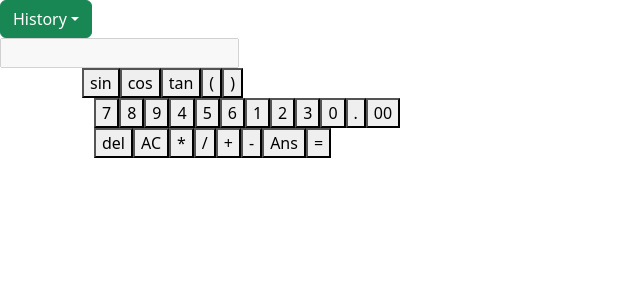
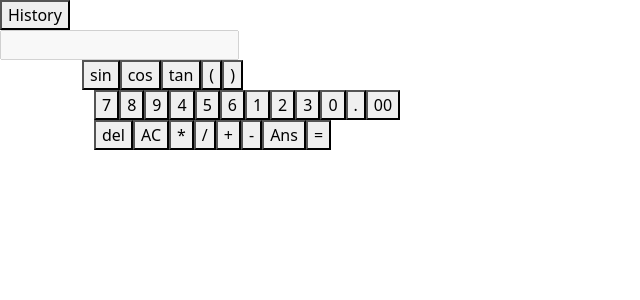
Before and after one commit to hanhwanglim/calculator, a React (Create React App) app: page / in a window 1280 px wide. Shown: the top 300 px of the page, without its empty margins (0-640 px from the left). Built offline with nearby package versions, Linux system fonts and the light colour scheme.

Commit message:
Bug fixes and refactoring

```diff
--- a/src/components/Calculator.jsx
+++ b/src/components/Calculator.jsx
@@ -13,16 +13,27 @@ function Calculator() {
   const [history, setHistory] = useState([]);
   const [syntaxError, setSyntaxError] = useState(false);
 
+  /**
+   * Adds the button value to the display and expression
+   * @param {String} value button value
+   */
   const handleNormalButtons = (value) => {
-    const input = (value === 'Ans') ? history.at(-1).answer : value;
+    let input;
+    if (value === 'Ans') input = history.at(-1).answer;
+    else if (value === '00') input = value.split('');
+    else input = [value];
 
     setDisplayExpression((prevDisplayExpression) => {
-      return [...prevDisplayExpression, value];
+      return [...prevDisplayExpression, ...input];
     });
 
-    setExpression((prevExpression) => [...prevExpression, input]);
+    setExpression((prevExpression) => [...prevExpression, ...input]);
   };
 
+  /**
+   * Special handler specifically for trigonometric functions
+   * @param {String} value button value
+   */
   const handleTrigonometryButtons = (value) => {
     const prevIsNumber = !isNaN(expression.at(-1));
     const operator = prevIsNumber ? `*Math.${value}` : `Math.${value}`;
@@ -34,12 +45,26 @@ function Calculator() {
     setExpression((prevExpression) => [...prevExpression, operator]);
   };
 
+  /**
+   * Replaces the display and expression with value
+   * @param {String} value value
+   */
+  const replaceExpression = (value) => {
+    setDisplayExpression(() => value.split(''));
+    setExpression(() => value.split(''));
+  };
+
+  /**
+   * Computes the expression and replaces display with that value
+   */
   const calculate = () => {
     const exp = expression.join('');
 
     try {
       const ans = eval(exp).toString();
       setSyntaxError(false);
+
+      // Add expression and answer to history
       setHistory((prevHistory) => {
         const hist = {
           expression: exp,
@@ -47,24 +72,22 @@ function Calculator() {
         };
         return [...prevHistory, hist];
       });
-      setExpression(() => ans.split(''));
-      setDisplayExpression(() => ans.split(''));
+
+      replaceExpression(ans);
     } catch (error) {
       setSyntaxError(true);
     }
   };
 
+  /**
+   * Delete an operation or button from expression and display
+   */
   const deleteExpression = () => {
     setDisplayExpression((prevDisplayExpression) => {
       return prevDisplayExpression.slice(0, -1);
     });
 
     setExpression((prevExpression) => prevExpression.slice(0, -1));
-  };
-
-  const replaceExpression = (value) => {
-    setDisplayExpression(() => value.split(''));
-    setExpression(() => value.split(''));
   };
 
   const handleButton = [
@@ -81,6 +104,7 @@ function Calculator() {
         display={displayExpression}
         syntaxError={syntaxError}
         history={history}
+        handleButton={replaceExpression}
       />
       <Board
         handleButton={handleButton}
--- a/src/components/Display.jsx
+++ b/src/components/Display.jsx
@@ -11,7 +11,7 @@ function Display(props) {
     <div>
       <History
         history={props.history}
-        handleButton={props.replaceExpression}
+        handleButton={props.handleButton}
       />
       <form>
         <input
--- a/src/components/Functional.jsx
+++ b/src/components/Functional.jsx
@@ -3,12 +3,14 @@ import {Trigonometry, Bracket} from '../Keys';
 import Buttons from './Buttons';
 
 /**
+ * Creates button row for trigonometric functions
  * @param {React.props} props
- * @return {React.Component} functional button component
+ * @return {React.Component} trigonometric component
  */
-function Functional(props) {
-  const [handleNormalButtons, handleTrigonometryButtons] = props.handleButton;
-  const trigonometryFunctions = Trigonometry.map((triganometry, index) => {
+function createTrigonometricButtons(props) {
+  const [, handleTrigonometryButtons] = props.handleButton;
+
+  const trigonometryFunctions = Trigonometry.map((triganometry) => {
     return (
       <div key={`col-${triganometry.id}`} className="column">
         <Buttons
@@ -19,6 +21,17 @@ function Functional(props) {
       </div>
     );
   });
+
+  return trigonometryFunctions;
+}
+
+/**
+ * Create button row for brackets
+ * @param {React.props} props
+ * @return {React.Component} bracket button row
+ */
+function createBracketButtons(props) {
+  const [handleNormalButtons] = props.handleButton;
 
   const bracketButtons = Bracket.map((bracket, index) => {
     return (
@@ -32,9 +45,20 @@ function Functional(props) {
     );
   });
 
+  return bracketButtons;
+}
+
+/**
+ * @param {React.props} props
+ * @return {React.Component} functional button component
+ */
+function Functional(props) {
+  const trigonometricButtons = createTrigonometricButtons(props);
+  const bracketButtons = createBracketButtons(props);
+
   return (
     <div>
-      <div className="btn-group">{trigonometryFunctions}</div>
+      <div className="btn-group">{trigonometricButtons}</div>
       <div className="btn-group">{bracketButtons}</div>
     </div>
   );
--- a/src/components/History.jsx
+++ b/src/components/History.jsx
@@ -1,5 +1,25 @@
 import React from 'react';
-import Dropdown from 'react-bootstrap/Dropdown';
+
+/**
+ * Creates dropdown item for history
+ * @param {React.props} props
+ * @return {React.Component} dropdown items
+ */
+function createHistoryList(props) {
+  const historyList = props.history.map((history, index) => {
+    const {expression, answer} = history;
+    return (
+      <a
+        key={`${index}:${expression}=${answer}`}
+        onClick={() => props.handleButton(answer)}
+      >
+        {`${expression} = ${answer}`}
+      </a>
+    );
+  });
+
+  return historyList;
+}
 
 /**
  * Calculation history
@@ -7,30 +27,15 @@ import Dropdown from 'react-bootstrap/Dropdown';
  * @return {React.Component} history dropdown
  */
 function History(props) {
-  const historyList = () => {
-    return props.history.map((history, index) => {
-      const {expression, answer} = history;
-      return (
-        <Dropdown.Item
-          key={`${index}:${expression}=${answer}`}
-          onClick={() => props.handleButton(answer)}
-        >
-          {`${expression} = ${answer}`}
-        </Dropdown.Item>
-      );
-    });
-  };
+  const historyList = createHistoryList(props);
 
   return (
-    <Dropdown>
-      <Dropdown.Toggle variant="success" id="dropdown-basic">
-        History
-      </Dropdown.Toggle>
-
-      <Dropdown.Menu>
-        {historyList()}
-      </Dropdown.Menu>
-    </Dropdown>
+    <div className="dropdown">
+      <button className="dropbtn">History</button>
+      <div className="dropdown-content">
+        {historyList}
+      </div>
+    </div>
   );
 }
 
```
Also changed, not shown: src/components/Operators.jsx (+13 -2 lines).
